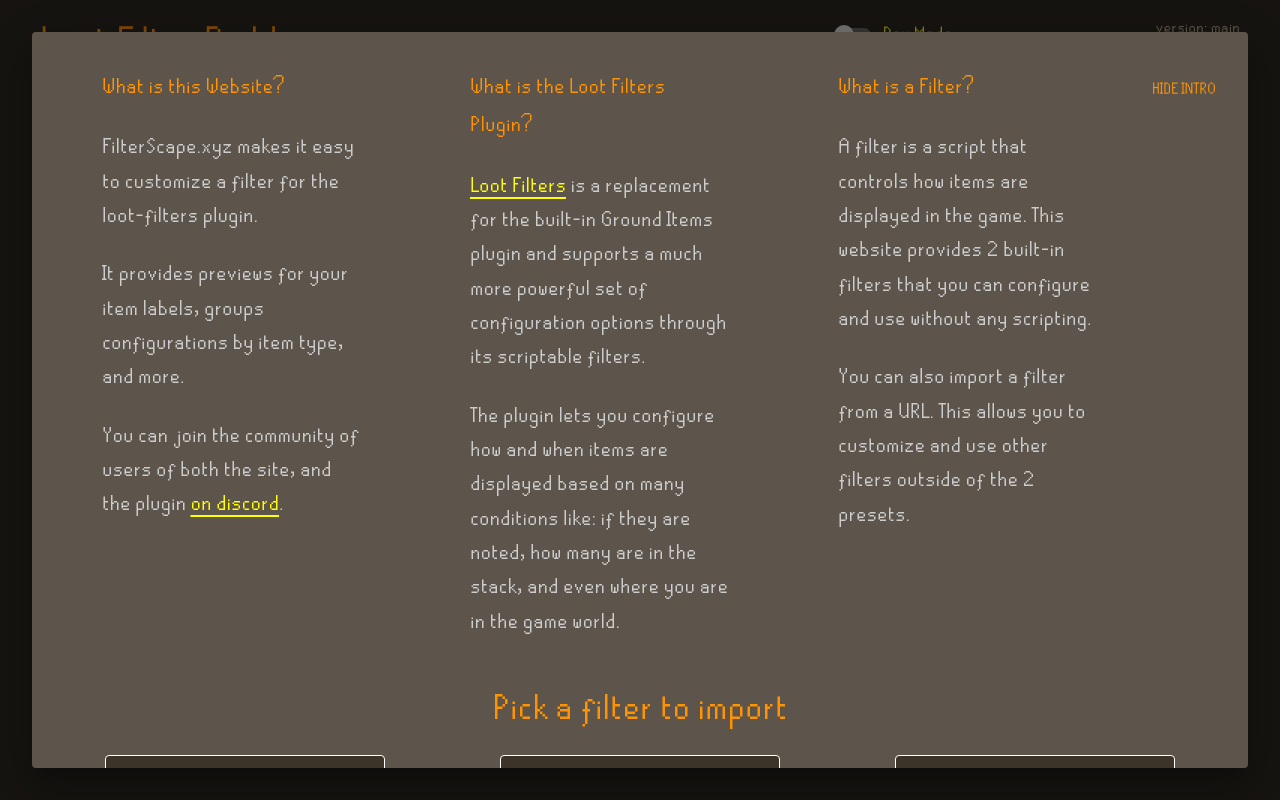
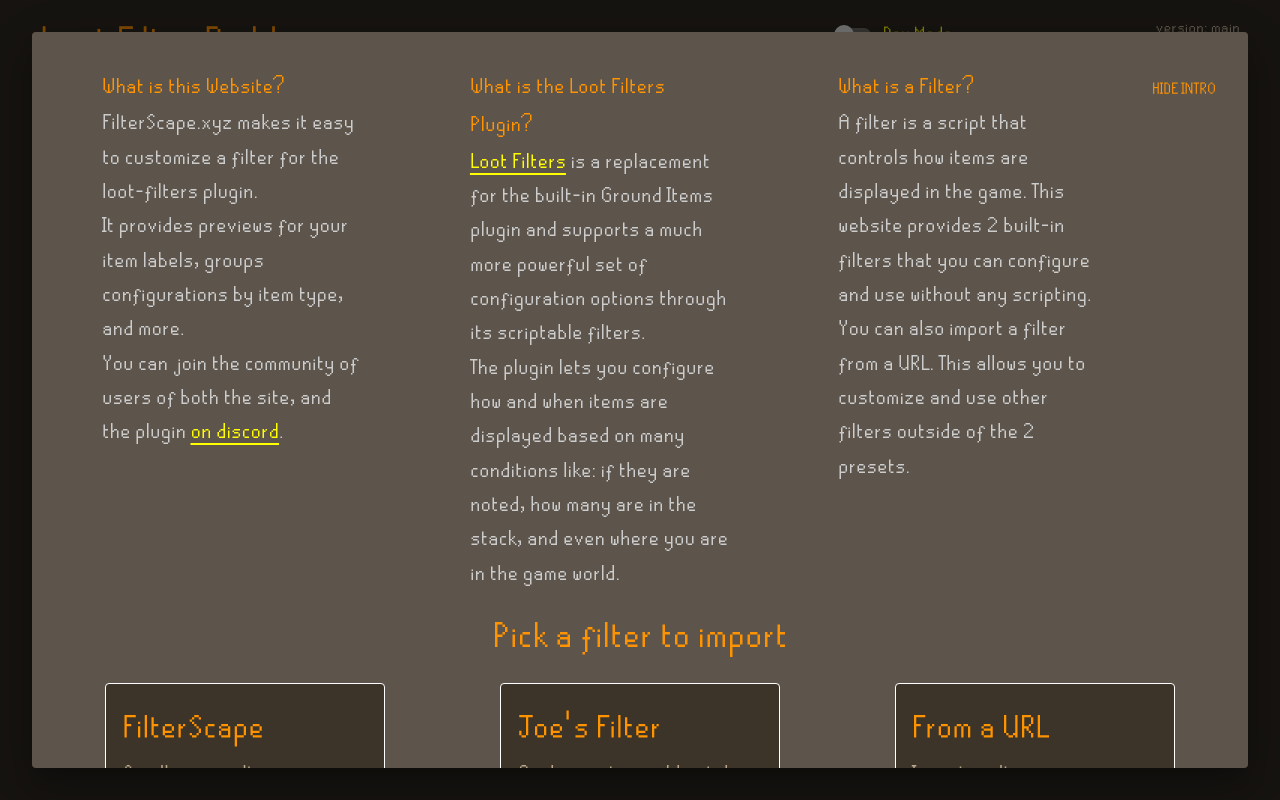
Before and after one commit to kutweer/loot-filters-ui, a React app: page / in a window 1280 px wide. Built offline with nearby package versions, Linux system fonts and the light colour scheme.

Commit message:
no nested p

```diff
--- a/src/components/ImportFilterDialog.tsx
+++ b/src/components/ImportFilterDialog.tsx
@@ -77,23 +77,18 @@
                                 variant="body2"
                                 sx={{ color: '#CCCCCC', fontSize: '24px' }}
                             >
-                                <p>
                                 FilterScape.xyz makes it easy to customize a
                                 filter for the loot-filters plugin.
-                                </p>
-                                <p>
+                                <br />
                                 It provides previews for your item labels,
-                                    groups configurations by item type, and
-                                    more.
-                                </p>
-                                <p>
-                                    You can join the community of users of both
-                                    the site, and the plugin{' '}
+                                groups configurations by item type, and more.
+                                <br />
+                                You can join the community of users of both the
+                                site, and the plugin{' '}
                                 <a href="https://discord.gg/ESbA28wPnt">
                                     on discord
                                 </a>
                                 .
-                                </p>
                             </Typography>
                         </Grid2>
 
@@ -112,23 +107,19 @@
                                 variant="body2"
                                 sx={{ color: '#CCCCCC', fontSize: '24px' }}
                             >
-                                <p>
                                 <a href="https://runelite.net/plugin-hub/show/loot-filters">
                                     Loot Filters
                                 </a>{' '}
-                                    is a replacement for the built-in Ground
-                                    Items plugin and supports a much more
-                                    powerful set of configuration options
-                                    through its scriptable filters.
-                                </p>
-
-                                <p>
-                                    The plugin lets you configure how and when
-                                    items are displayed based on many conditions
-                                    like: if they are noted, how many are in the
-                                    stack, and even where you are in the game
-                                    world.
-                                </p>
+                                is a replacement for the built-in Ground Items
+                                plugin and supports a much more powerful set of
+                                configuration options through its scriptable
+                                filters.
+                                <br />
+                                The plugin lets you configure how and when items
+                                are displayed based on many conditions like: if
+                                they are noted, how many are in the stack, and
+                                even where you are in the game world.
+                                <br />
                             </Typography>
                         </Grid2>
                         <Grid2 size={1} />
@@ -146,17 +137,15 @@
                                 variant="body2"
                                 sx={{ color: '#CCCCCC', fontSize: '24px' }}
                             >
-                                <p>
-                                    A filter is a script that controls how items
-                                    are displayed in the game. This website
-                                    provides 2 built-in filters that you can
-                                    configure and use without any scripting.
-                                </p>
-                                <p>
-                                    You can also import a filter from a URL.
-                                    This allows you to customize and use other
-                                    filters outside of the 2 presets.
-                                </p>
+                                A filter is a script that controls how items are
+                                displayed in the game. This website provides 2
+                                built-in filters that you can configure and use
+                                without any scripting.
+                                <br />
+                                You can also import a filter from a URL. This
+                                allows you to customize and use other filters
+                                outside of the 2 presets.
+                                <br />
                             </Typography>
                         </Grid2>
                     </Grid2>
```
Lines whose indentation alone changed are shown as unchanged.
